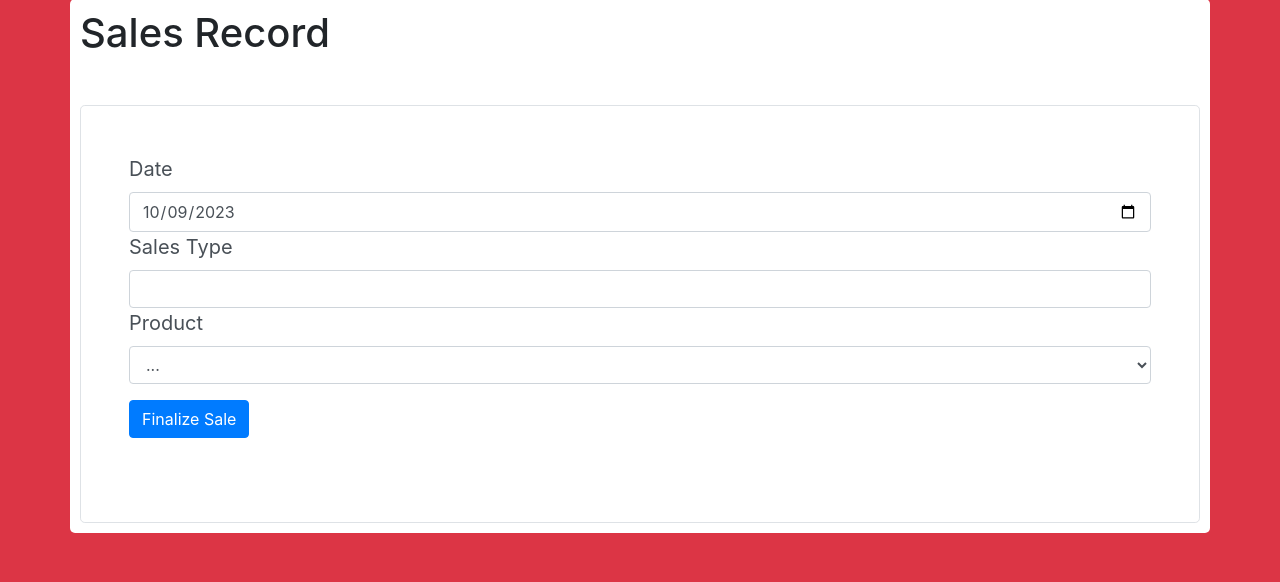
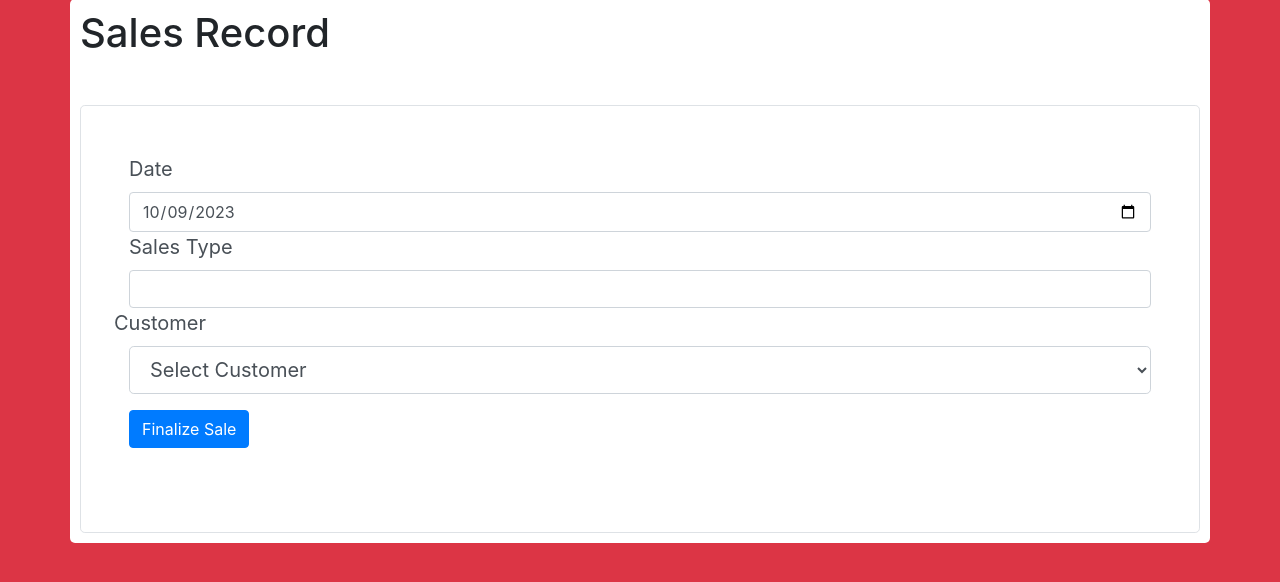
Before and after one commit to ferdinandpolpol/production-inventory, a Django app: page /sales/ in a window 1280 px wide. Shown: the part 21-603 px from the top of the page. Run offline with Django 3.2, Linux system fonts and the light colour scheme; a user stored in the database is signed in; tables that the repository leaves empty hold one stand-in row (values such as "Sample post"); some libraries are stand-ins or nearby versions.

Commit message:
base sale from customer instead of product

```diff
--- a/web/templates/sales.html
+++ b/web/templates/sales.html
@@ -14,15 +14,14 @@ Sales Record
                 <label for="salesType">Sales Type</label>
                 <input type="text" id="salesType" class="form-control" default="Sales" />
             </div>
-            <div class="col-12">
-                <label for="productSale">Product</label>
-                <select id="productSale" class="form-control">
-                    <option value="none">
-                        ...
-                    </option>
-                    {% for product in products %}
-                    <option value="{{ product.id }}">
-                        {{ product.name }}
+
+            <label for="customerSelect">Customer</label>
+            <div class="col-md-12">
+                <select id="customerSelectID" class="form-control form-control-lg customerSelect" required>
+                    <option value="none">Select Customer</option>
+                    {% for customer in customers %}
+                    <option value="{{ customer.id }}">
+                        {{ customer.name }}
                     </option>
                     {% endfor %}
                 </select>
@@ -36,13 +35,16 @@ Sales Record
     </form>
     <form id="addSalesForm" class="my-5">
         <div class="row">
-            <label for="customerSelect">Customer</label>
-            <div class="col-md-12">
-                <select class="form-control form-control-lg customerSelect" required>
-                    <option value="none">Select Customer</option>
-                    {% for customer in customers %}
-                    <option value="{{ customer.id }}">
-                        {{ customer.name }}
+
+            <div class="col-12">
+                <label for="productSale">Product</label>
+                <select id="productSale" class="form-control productSelect">
+                    <option value="none">
+                        ...
+                    </option>
+                    {% for product in products %}
+                    <option value="{{ product.id }}">
+                        {{ product.name }}
                     </option>
                     {% endfor %}
                 </select>
@@ -83,8 +85,8 @@ Sales Record
         e.preventDefault();
 
         // Retrieve form data
-        let customer = $(this).find(".customerSelect").find(":selected").text();
-        let customerID = $(this).find(".customerSelect").find(":selected").val();
+        let product = $(this).find(".productSelect").find(":selected").text();
+        let productID = $(this).find(".productSelect").find(":selected").val();
         let quantitySale = $(this).find(".quantitySale").val();
         let quantityFreebies = $(this).find(".quantityFreebies").val();
         let salesRevenue = $(this).find(".salesRevenue").val();
@@ -95,11 +97,11 @@ Sales Record
         // Add new sale record to table
         let newRow = `
     <tr class="salesRow">
-      <td>${customer}</td>
+      <td>${product}</td>
       <td>${quantitySale}</td>
       <td>${quantityFreebies}</td>
       <td>PHP ${salesRevenue}</td>
-      <td style="display:none;">${customerID}</td>
+      <td style="display:none;">${productID}</td>
     </tr>`;
 
         $("#salesTableBody").append(newRow);
@@ -118,15 +120,15 @@ Sales Record
 
         $("#salesTableBody").find('.salesRow').each(function () {
             let row = $(this);
-            let customerID = row.find('td').eq(4).text(); // assuming customerID is hidden in the 5th cell of the row
+            let productID = row.find('td').eq(4).text(); // assuming customerID is hidden in the 5th cell of the row
             let quantitySale = row.find('td').eq(1).text(); // gets the text from the 2nd cell of the row
             let quantityFreebies = row.find('td').eq(2).text(); // gets the text from the 3rd cell of the row
             let salesRevenueCell = row.find('td').eq(3).text(); // gets the text from the 4th cell of the row
             let salesRevenue = salesRevenueCell.replace('PHP', '').trim(); // remove the "PHP" prefix and trim the remaining string
             data.push({
                 sales_type: $("#salesType").val(),
-                product: $("#productSale").find(":selected").val(),
-                customer: customerID,
+                customer: $("#customerSelectID").find(":selected").val(),
+                product: productID,
                 quantity: quantitySale,
                 freebies: quantityFreebies || '0',
                 actual_sale: salesRevenue || '0',
@@ -143,7 +145,7 @@ Sales Record
     });
 
     $("#addSalesForm").hide();
-    $("#productSale").on("change", function () {
+    $(".customerSelect").on("change", function () {
         console.log("change")
         let selectedProduct = $(this).val();
 
```
